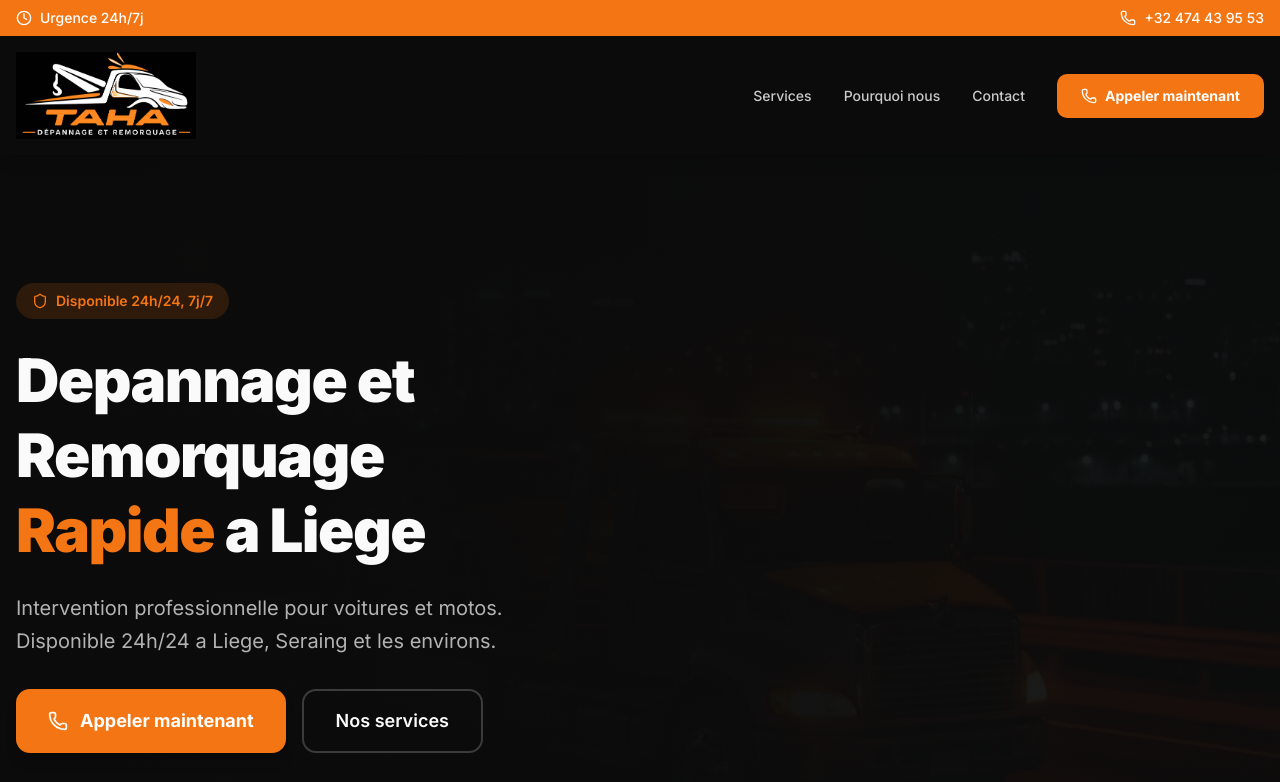
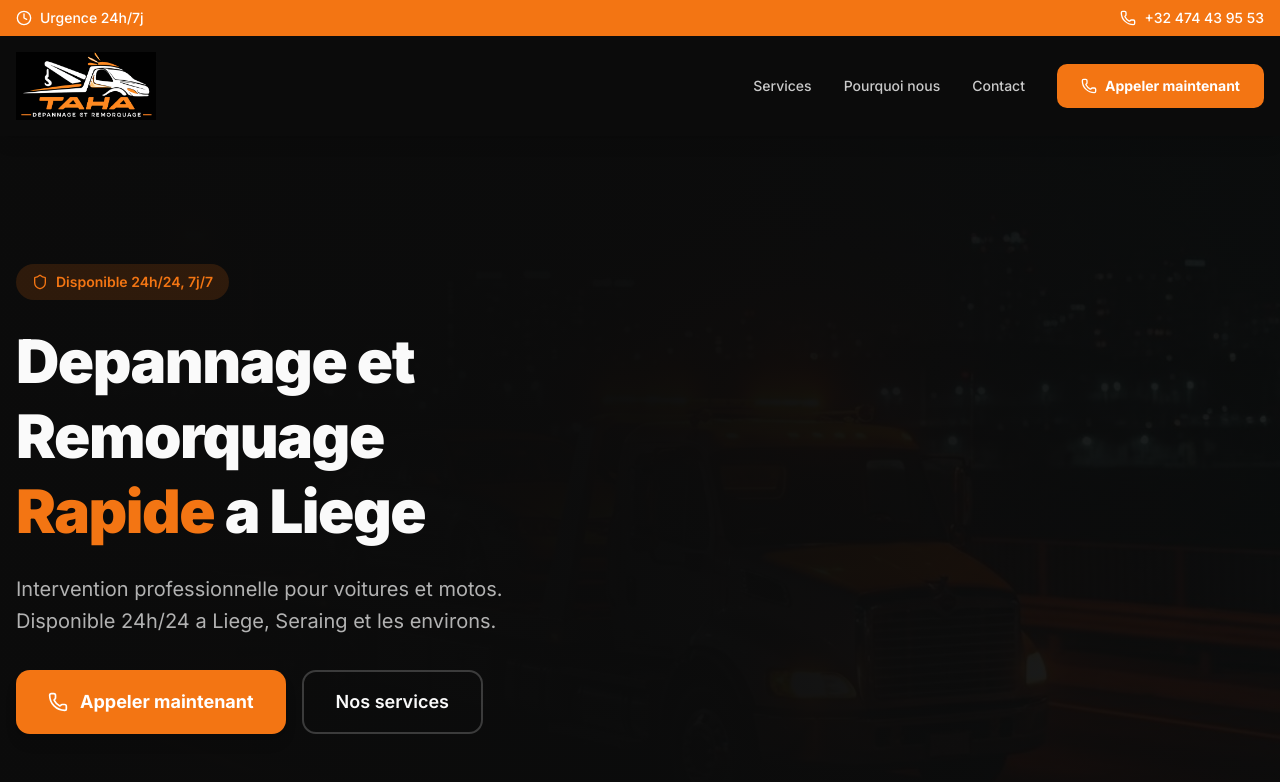
Before and after one commit to hitrextrips/TAHA, a Next.js app: page / in a window 1280 px wide. Shown: the top 782 px of the page. Built offline with nearby package versions, Linux system fonts and the light colour scheme.

Commit message:
Update header.tsx

```diff
--- a/components/header.tsx
+++ b/components/header.tsx
@@ -33,8 +33,8 @@ export function Header() {
           <Image
             src="/logo.png"
             alt="TAHA Dépannage et Remorquage"
-            width={180}
-            height={60}
+            width={140}
+            height={45}
             className="object-contain"
             priority
           />
```
